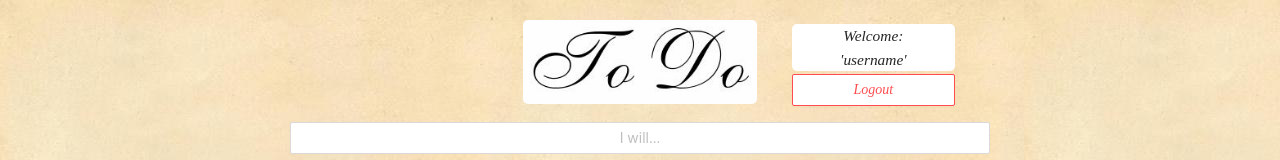
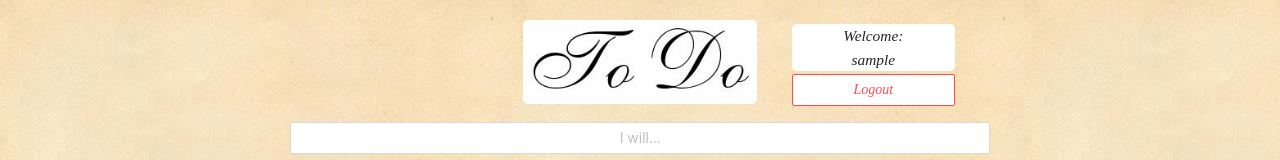
Before and after one commit to dmitrijkamynin2/todofrontend, a React (Create React App) app: page / in a window 1280 px wide. Shown: the top 160 px of the page. Built offline with nearby package versions, Linux system fonts and the light colour scheme; no server answers; sample sign-in values are in the browser's storage.

Commit message:
Add set and remove localstore 'username'

```diff
--- a/src/components/Login.js
+++ b/src/components/Login.js
@@ -32,6 +32,7 @@ function Login() {
               password: userPassword,
             });
             localStorage.setItem('token', token.data);
+            localStorage.setItem('username', userName);
             navigate('/');
         } catch(err) {
             message.error(err.message);
--- a/src/components/Logout.js
+++ b/src/components/Logout.js
@@ -10,12 +10,13 @@ function Logout() {
 
     const logOut = () => {
         localStorage.removeItem('token');
+        localStorage.removeItem('username');
         navigate('/login');
     }
 
     return(
         <div className={styles.logout}>
-            <p className={styles.logouttext}>Welcome:<br></br>'username'</p>
+            <p className={styles.logouttext}>Welcome:<br></br>{localStorage.getItem('username')}</p>
             <Button danger className={styles.logoutbtn} onClick={logOut}>Logout</Button>
         </div>
     )
```
